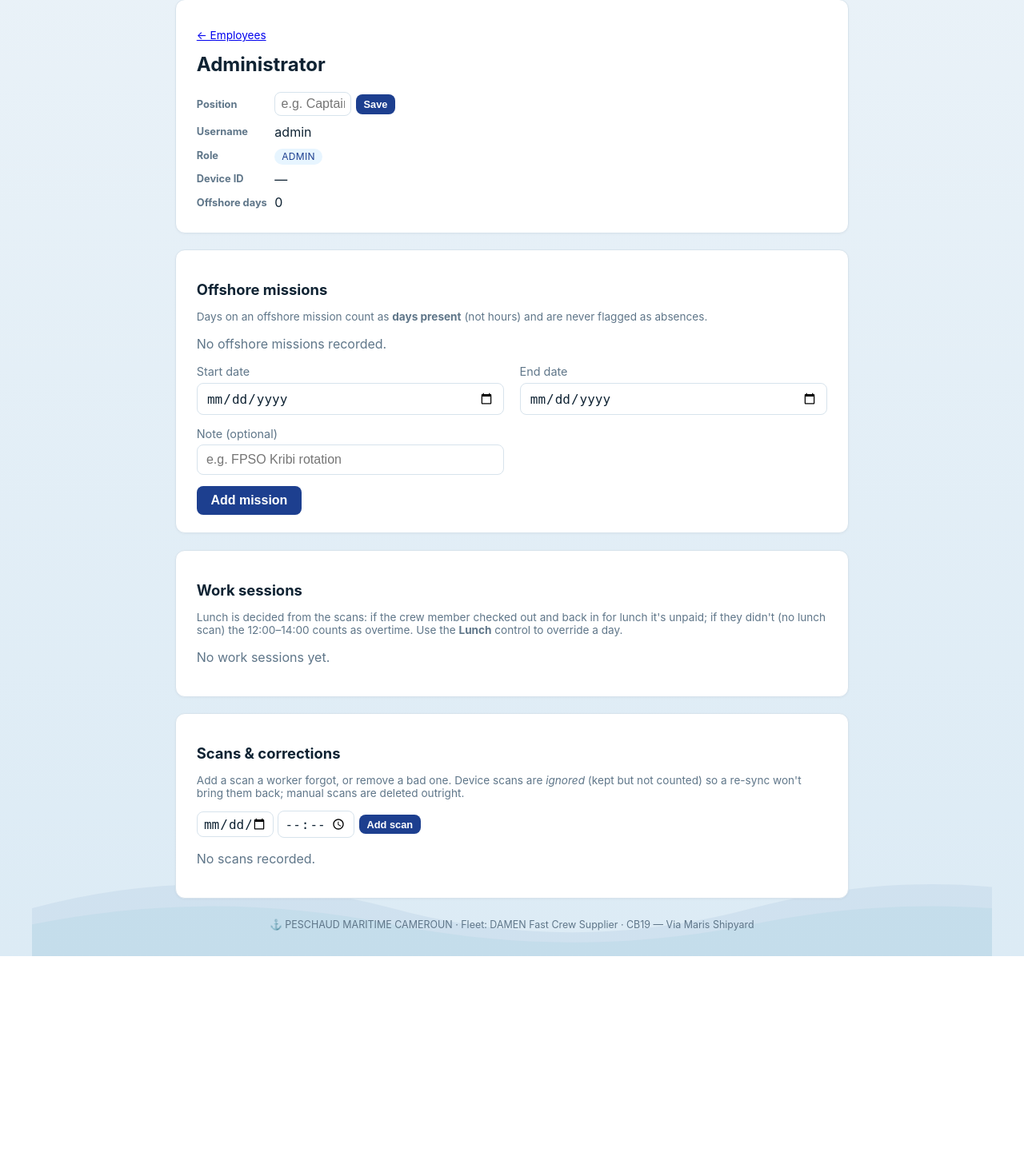
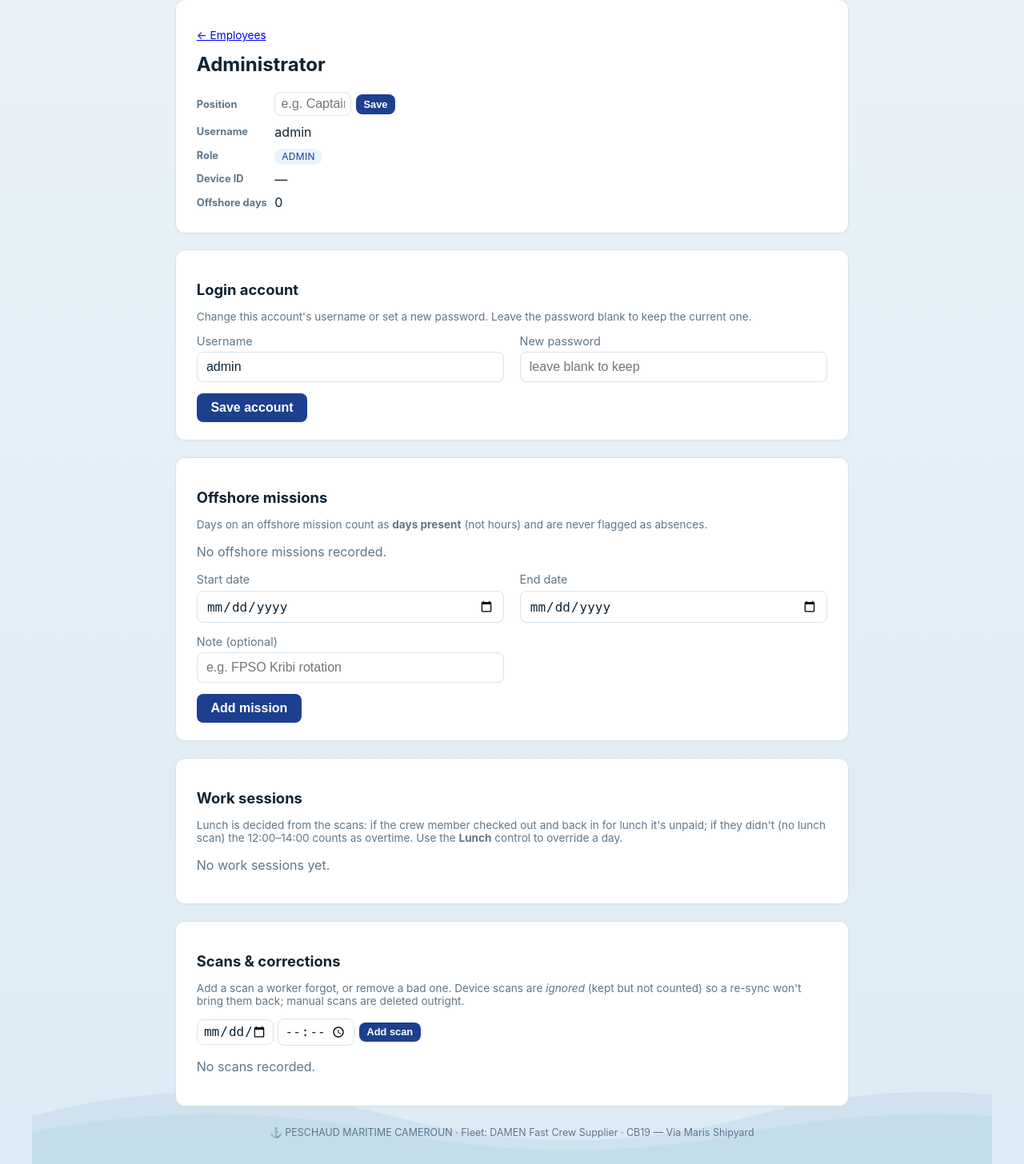
Before and after one commit to iabdoulazizabba-source/C.CODE, a Flask app: page /employees/1 in a window 1280 px wide. Shown: the part 92-1548 px from the top of the page at 80% size. Before the commit the page ends 1288 px from the top, so only its background shows below. Run offline with Flask 3, Linux system fonts and the light colour scheme; a user stored in the database is signed in.

Commit message:
Add username/password change for accounts (admin)
New /employees/<id>/account route and a Login account form on the
employee detail page: an admin can change any account's username and set
a new password (blank keeps the current one). Duplicate usernames are
rejected. Covers securing the default admin login. 40 tests passing.

Co-Authored-By: Claude Opus 4.8 <noreply@anthropic.com>

```diff
--- a/app.py
+++ b/app.py
@@ -393,6 +393,39 @@ def register_routes(app):
         flash(f"Updated position for {user.full_name}.", "success")
         return redirect(request.referrer or url_for("employee_detail", user_id=user.id))
 
+    @app.route("/employees/<int:user_id>/account", methods=["POST"])
+    @admin_required
+    def set_account(user_id):
+        user = db.session.get(User, user_id)
+        if user is None:
+            abort(404)
+        new_username = request.form.get("username", "").strip()
+        new_password = request.form.get("password", "")
+        if not new_username:
+            flash("Username can't be empty.", "error")
+            return redirect(url_for("employee_detail", user_id=user.id))
+        clash = User.query.filter(
+            User.username == new_username, User.id != user.id
+        ).first()
+        if clash:
+            flash(f"Username '{new_username}' is already taken.", "error")
+            return redirect(url_for("employee_detail", user_id=user.id))
+
+        changed = []
+        if user.username != new_username:
+            user.username = new_username
+            changed.append("username")
+        if new_password:
+            user.set_password(new_password)
+            changed.append("password")
+        db.session.commit()
+        flash(
+            f"Updated {' and '.join(changed)} for {user.full_name}."
+            if changed else "No changes.",
+            "success",
+        )
+        return redirect(url_for("employee_detail", user_id=user.id))
+
     @app.route("/employees/<int:user_id>/toggle-active", methods=["POST"])
     @admin_required
     def toggle_active(user_id):
--- a/templates/employee_detail.html
+++ b/templates/employee_detail.html
@@ -16,6 +16,23 @@
     <tr><th>Device ID</th><td>{{ person.device_uid or "—" }}</td></tr>
     <tr><th>Offshore days</th><td>{{ person.offshore_days }}</td></tr>
   </table>
+</div>
+
+<div class="card">
+  <h2>Login account</h2>
+  <p class="muted small">
+    Change this account's username or set a new password. Leave the password
+    blank to keep the current one.
+  </p>
+  <form method="post" action="{{ url_for('set_account', user_id=person.id) }}" class="grid-form">
+    <label>Username
+      <input type="text" name="username" value="{{ person.username }}" required>
+    </label>
+    <label>New password
+      <input type="password" name="password" placeholder="leave blank to keep">
+    </label>
+    <button type="submit">Save account</button>
+  </form>
 </div>
 
 <div class="card">
```
Also changed, not shown: test_attendance.py (+28 -0 lines).
